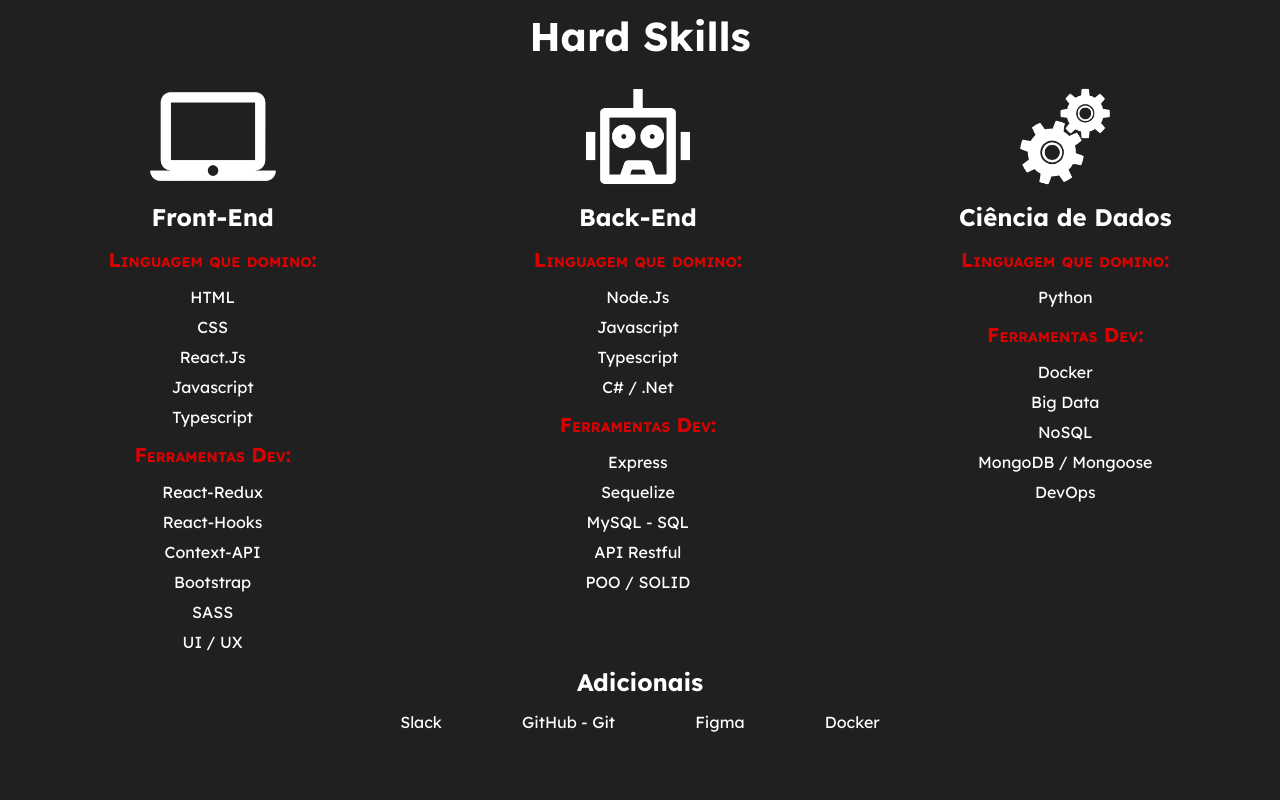
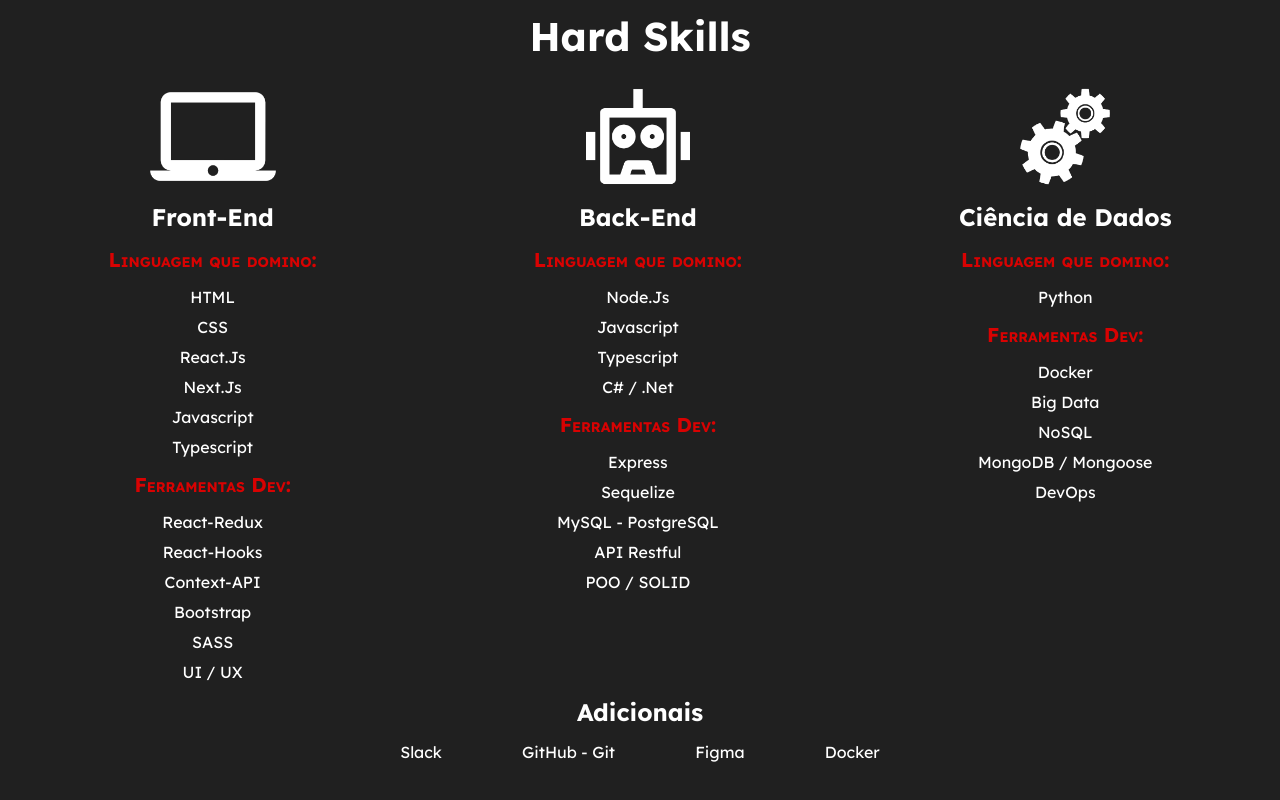
Before and after one commit to edmcorrea/portifolio, a React (Create React App) app: page /about in a window 1280 px wide. Shown: the part 942-1742 px from the top of the page. Built offline with nearby package versions, Linux system fonts and the light colour scheme.

Commit message:
atualization on about page

```diff
--- a/src/pages/About.js
+++ b/src/pages/About.js
@@ -53,6 +53,7 @@
                 <li>HTML</li>
                 <li>CSS</li>
                 <li>React.Js</li>
+                <li>Next.Js</li>
                 <li>Javascript</li>
                 <li>Typescript</li>
               </ul>
@@ -80,7 +81,7 @@
               <ul>
                 <li>Express</li>
                 <li>Sequelize</li>
-                <li>MySQL - SQL</li>
+                <li>MySQL - PostgreSQL</li>
                 <li>API Restful</li>
                 <li>POO / SOLID</li>
               </ul>
```
